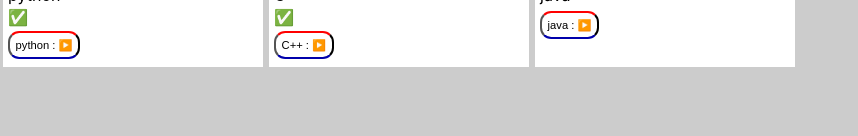
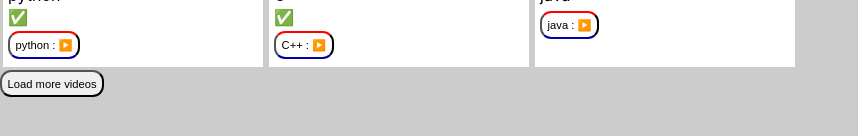
Before and after one commit to besttechaj/coder_dost, a React (Create React App) app: page / in a window 1280 px wide. Shown: the part 396-532 px from the top of the page, without its empty margins (0-858 px from the left). Built offline with nearby package versions, Linux system fonts and the light colour scheme; the HTML template or start-up script is replaced by a standard one.

Commit message:
fetching data from api

```diff
--- a/package.json
+++ b/package.json
@@ -6,6 +6,7 @@
     "@testing-library/jest-dom": "^5.16.5",
     "@testing-library/react": "^13.4.0",
     "@testing-library/user-event": "^13.5.0",
+    "axios": "^1.4.0",
     "react": "^18.2.0",
     "react-dom": "^18.2.0",
     "react-hook-form": "^7.45.2",
--- a/src/components/VideoList.js
+++ b/src/components/VideoList.js
@@ -1,8 +1,18 @@
 import Videos from '../components/Videos';
 import PlayButton from '../components/PlayButton';
 import useDataHook from '../customHooks/VideoDataHook';
+import axios from 'axios';
+const VideoList = ({ editVideo }) => {
+  //To generate fake json data/api use mockaroo.com
+  //api data fetch using axios from backend..
+  const url = 'https://api.mockaroo.com/api/aa3cef10?count=15&key=c155e640';
 
-const VideoList = ({ editVideo }) => {
+  const handleClick = async () => {
+    console.log('running load more videos..');
+    const response = await axios.get(url);
+    console.log(response);
+  };
+
   const data = useDataHook();
 
   return (
@@ -38,6 +48,7 @@
           </Videos>
         ))}
       </div>
+      <button onClick={handleClick}>Load more videos</button>
     </>
   );
 };
```
Also changed, not shown: src/components/Videos.js (+13 -0 lines), 1 other file (tests, documents, lock files or other folders).
